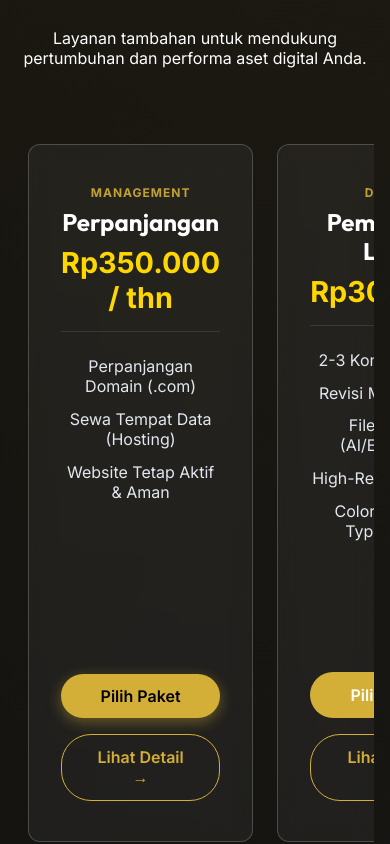
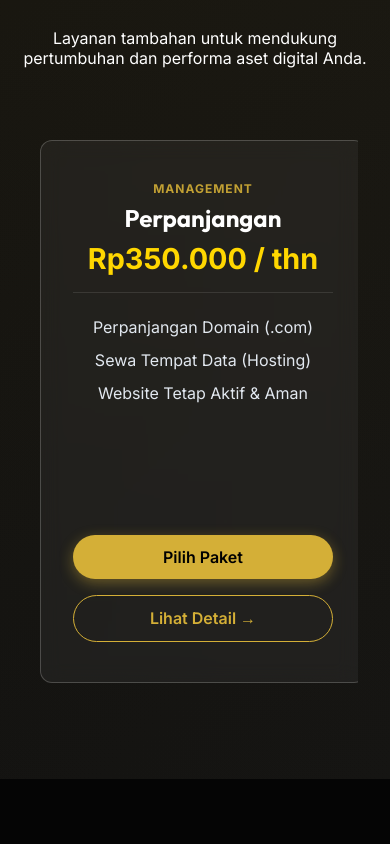
Before and after one commit to doni-wahyudi/web_landing, a React (Vite) app: page / in a window 390 px wide. Shown: the part 6520-7364 px from the top of the page. Built offline with nearby package versions, Linux system fonts and the light colour scheme.

Commit message:
update mobile layout

```diff
--- a/src/components/Pricing.css
+++ b/src/components/Pricing.css
@@ -112,27 +112,32 @@
 
 @media (max-width: 768px) {
   .maintenance-slider-outer {
-    padding: 0;
+    padding: 0 1rem;
   }
   .slider-arrow {
-    display: none; /* Use swipe or scroll on mobile */
+    display: none;
   }
   .maintenance-slider-window {
     overflow-x: auto;
     scroll-snap-type: x mandatory;
     -ms-overflow-style: none;
     scrollbar-width: none;
+    padding-bottom: 0.5rem;
   }
   .maintenance-slider-window::-webkit-scrollbar {
     display: none;
   }
   .maintenance-slider-track {
     transform: none !important;
-    width: auto !important;
+    width: max-content !important;
+    display: flex;
   }
   .maintenance-slide {
-    width: 90vw !important;
+    width: calc(100vw - 3rem) !important;
+    flex: 0 0 auto;
+    padding: 0.5rem;
     scroll-snap-align: center;
+    display: flex;
   }
 }
 
--- a/src/components/Pricing.jsx
+++ b/src/components/Pricing.jsx
@@ -149,7 +149,9 @@ const Pricing = () => {
   }, [maintenancePlansList.length]);
 
   useEffect(() => {
-    if (isPaused) return;
+    // Disable auto-play on mobile where native touch scrolling is used
+    const isMobile = window.innerWidth <= 768;
+    if (isPaused || isMobile) return;
 
     const timer = setInterval(() => {
       handleNext();
```
